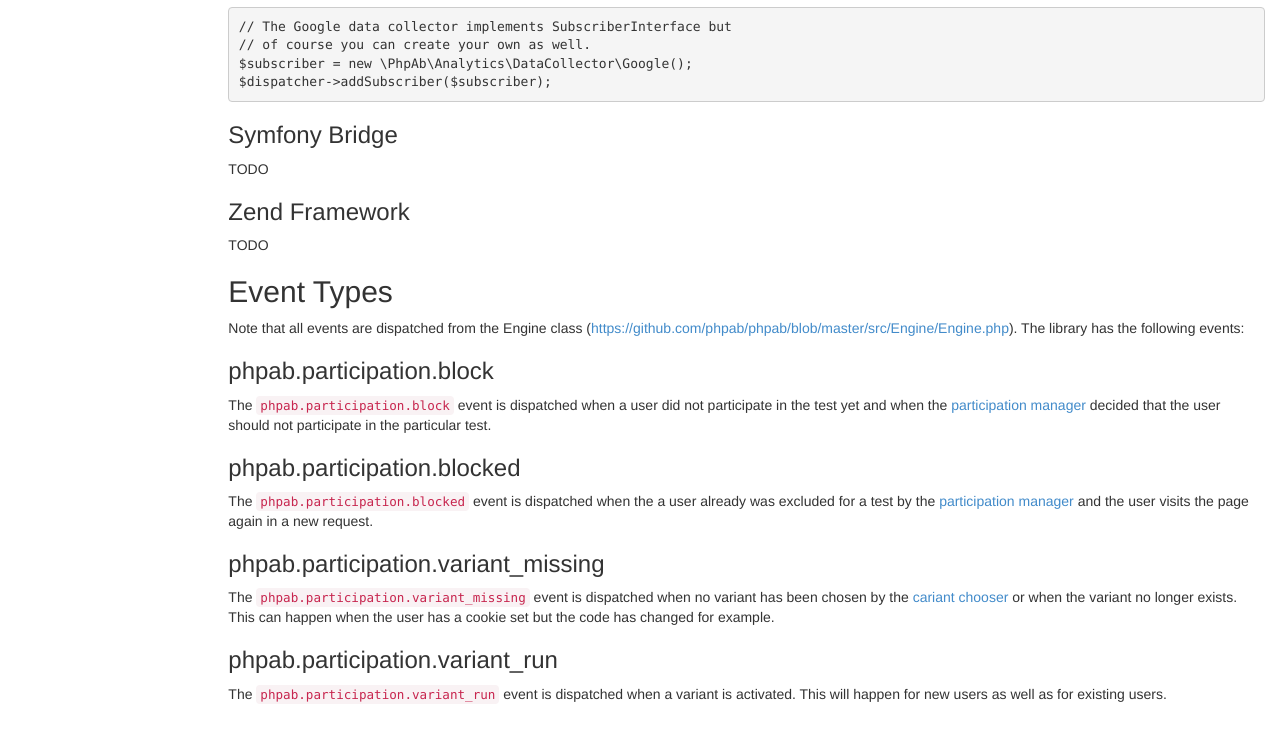
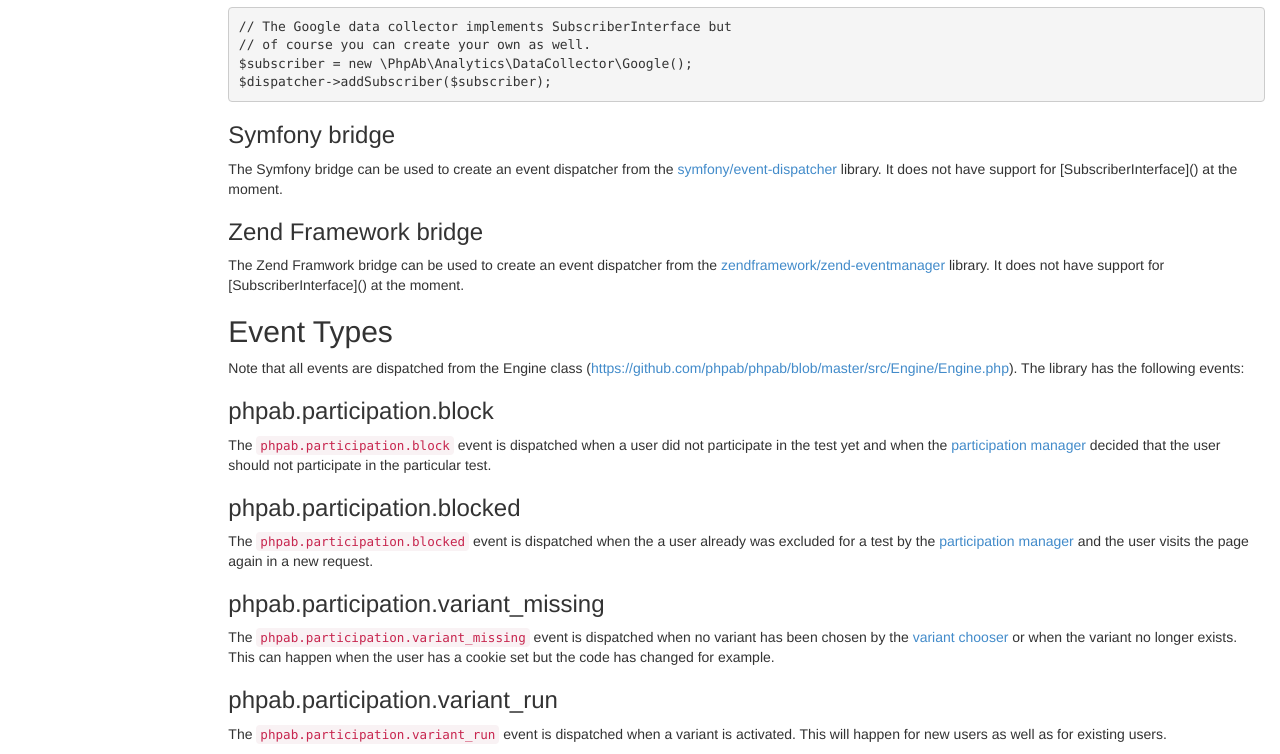
Before and after one commit to phpab/phpab.github.io, a website: page docs/components/events.html in a window 1280 px wide. Shown: the part 663-1417 px from the top of the page. Before the commit the page ends 1377 px from the top, so only its background shows below. Drawn offline with Linux system fonts and the light colour scheme.

Commit message:
Website generation with Couscous

```diff
--- a/docs/components/events.html
+++ b/docs/components/events.html
@@ -169,10 +169,18 @@
 // of course you can create your own as well.
 $subscriber = new \PhpAb\Analytics\DataCollector\Google();
 $dispatcher-&gt;addSubscriber($subscriber);</code></pre>
-<h3 id="symfony-bridge">Symfony Bridge</h3>
-<p>TODO</p>
-<h3 id="zend-framework">Zend Framework</h3>
-<p>TODO</p>
+<h3 id="symfony-bridge">Symfony bridge</h3>
+<p>The Symfony bridge can be used to create an event dispatcher from the
+<a href="https://github.com/symfony/event-dispatcher">symfony/event-dispatcher</a>
+library. It does not have support for
+[SubscriberInterface]()
+at the moment.</p>
+<h3 id="zend-framework-bridge">Zend Framework bridge</h3>
+<p>The Zend Framwork bridge can be used to create an event dispatcher from the
+<a href="https://github.com/zendframework/zend-eventmanager">zendframework/zend-eventmanager</a>
+library. It does not have support for
+[SubscriberInterface]()
+at the moment.</p>
 <h2 id="event-types">Event Types</h2>
 <p>Note that all events are dispatched from the Engine class
 (<a href="https://github.com/phpab/phpab/blob/master/src/Engine/Engine.php">https://github.com/phpab/phpab/blob/master/src/Engine/Engine.php</a>).
@@ -187,7 +195,7 @@
 user visits the page again in a new request.</p>
 <h3 id="phpabparticipationvariant_missing">phpab.participation.variant_missing</h3>
 <p>The <code>phpab.participation.variant_missing</code> event is dispatched when no variant
-has been chosen by the <a href="variants.html">cariant chooser</a> or when the variant no
+has been chosen by the <a href="variants.html">variant chooser</a> or when the variant no
 longer exists. This can happen when the user has a cookie set but the code has
 changed for example.</p>
 <h3 id="phpabparticipationvariant_run">phpab.participation.variant_run</h3>
```
